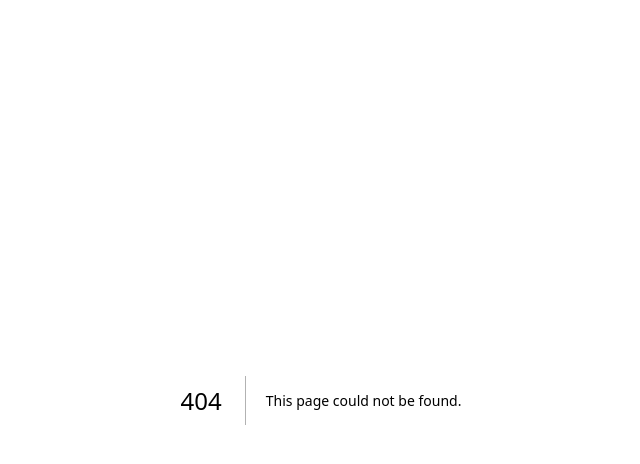
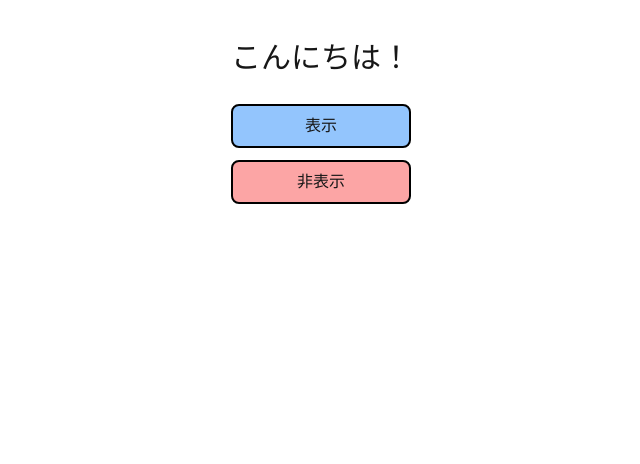
Before and after one commit to kame82/react-begin, a Next.js app: page /text-change in a window 1280 px wide. Before the commit this address had no page. Shown: the top 464 px of the page, without its empty margins (319-959 px from the left). Built offline with nearby package versions, Linux system fonts and the light colour scheme.

Commit message:
テキストの表示/非表示

```diff
--- a/app/page.tsx
+++ b/app/page.tsx
@@ -31,6 +31,14 @@ export default function Home() {
               1 Count Up&Down
             </div>
           </Link>
+          <Link href="/text-change">
+            <div
+              className="border-2 border-gray-500 rounded-lg bg-red-300 hover:bg-red-400
+            px-6 py-4 text-center shadow-lg transition-colors duration-300 cursor-pointer"
+            >
+              2 Text On & Off
+            </div>
+          </Link>
         </div>
       </div>
     </div>
--- /dev/null
+++ b/app/text-change/customHook.ts
@@ -0,0 +1,25 @@
+import { useState } from "react";
+
+type textChange = () => {
+  isHidden: boolean;
+  handleDisplay: () => void;
+  handleDisplayOff: () => void;
+};
+
+export const textChangeHook: textChange = () => {
+  const [isHidden, setIsHidden] = useState(false);
+
+  const handleDisplay = () => {
+    setIsHidden(false);
+  };
+
+  const handleDisplayOff = () => {
+    setIsHidden(true);
+  };
+
+  return {
+    isHidden,
+    handleDisplay,
+    handleDisplayOff,
+  };
+};
--- /dev/null
+++ b/app/text-change/page.tsx
@@ -0,0 +1,30 @@
+"use client";
+import { NextPage } from "next";
+import { textChangeHook } from "./customHook";
+
+const TextChange: NextPage = () => {
+  const { isHidden, handleDisplay, handleDisplayOff } = textChangeHook();
+  return (
+    <div className="mx-auto mt-10 max-w-4xl">
+      <div className="flex justify-center">
+        <div className="flex flex-col gap-3">
+          <h2 className={`mb-4 text-3xl ${isHidden ? "invisible" : "visible"}`}>こんにちは！</h2>
+          <button
+            onClick={handleDisplay}
+            className="border-2 border-black px-3 py-2 rounded-lg bg-blue-300"
+          >
+            表示
+          </button>
+          <button
+            onClick={handleDisplayOff}
+            className="border-2 border-black px-3 py-2 rounded-lg bg-red-300"
+          >
+            非表示
+          </button>
+        </div>
+      </div>
+    </div>
+  );
+};
+
+export default TextChange;
```
